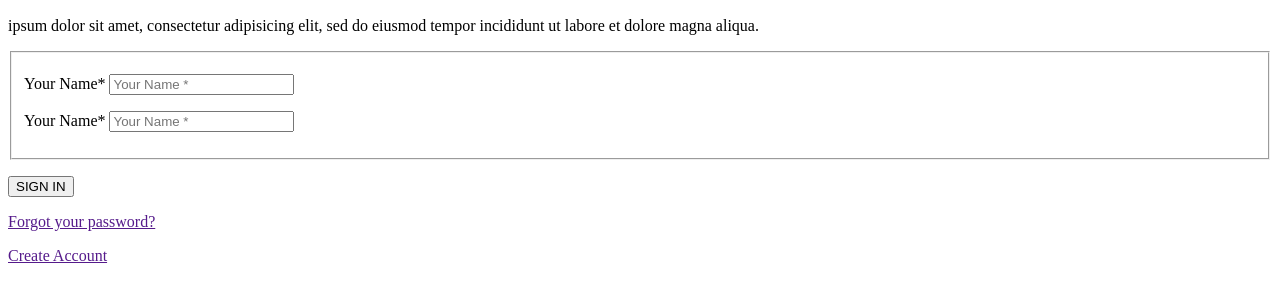
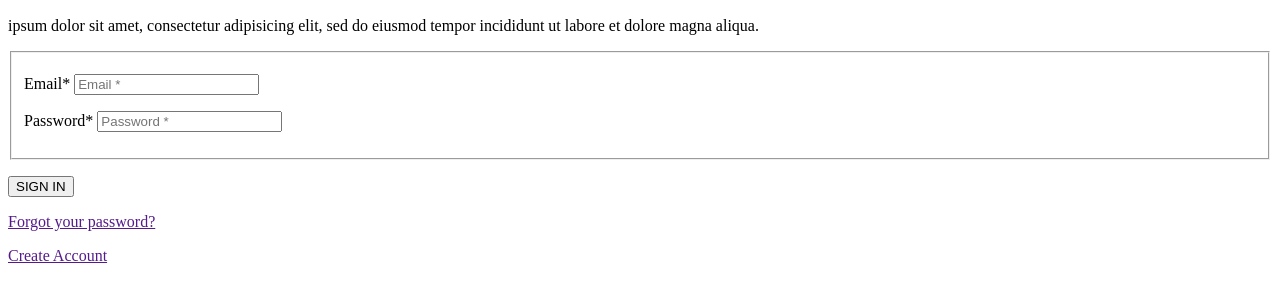
Before and after one commit to pmritchie/Hikers-Guide-App, a plain HTML site: page HikersGuide/login.html in a window 1280 px wide. Shown: the part 50-352 px from the top of the page. Drawn offline with Linux system fonts and the light colour scheme.

Commit message:
login.html validated

```diff
--- a/HikersGuide/login.html
+++ b/HikersGuide/login.html
@@ -1,9 +1,9 @@
 <!doctype html>
 <html lang="en">
-<head>
-	<meta charset="utf-8"/>
-	<title>Login</title>
-</head>
+	<head>
+		<meta charset="utf-8"/>
+		<title>Login</title>
+	</head>
 	<body>
 		<section>
 			<h1>Login</h1>
@@ -13,13 +13,13 @@
 			<form>
 				<fieldset>
 					<p>
-						<label for="name">Your Name*</label>
-						<input type="text" name="name" id="name" placeholder="Your Name *">
+						<label for="email">Email*</label>
+						<input type="text" name="name" id="email" placeholder="Email *">
 					</p>
 
 					<p>
-						<label for="name">Your Name*</label>
-						<input type="text" name="name" id="name" placeholder="Your Name *">
+						<label for="password">Password*</label>
+						<input type="text" name="name" id="password" placeholder="Password *">
 					</p>
 				</fieldset>
 				<p><button type="submit">SIGN IN</button></p>
@@ -28,4 +28,4 @@
 			<p><a href="">Create Account</a></p>
 		</section>
 	</body>
-	</html>
+</html>
```
Also changed, not shown: Validation/loginScreen.png (added).
